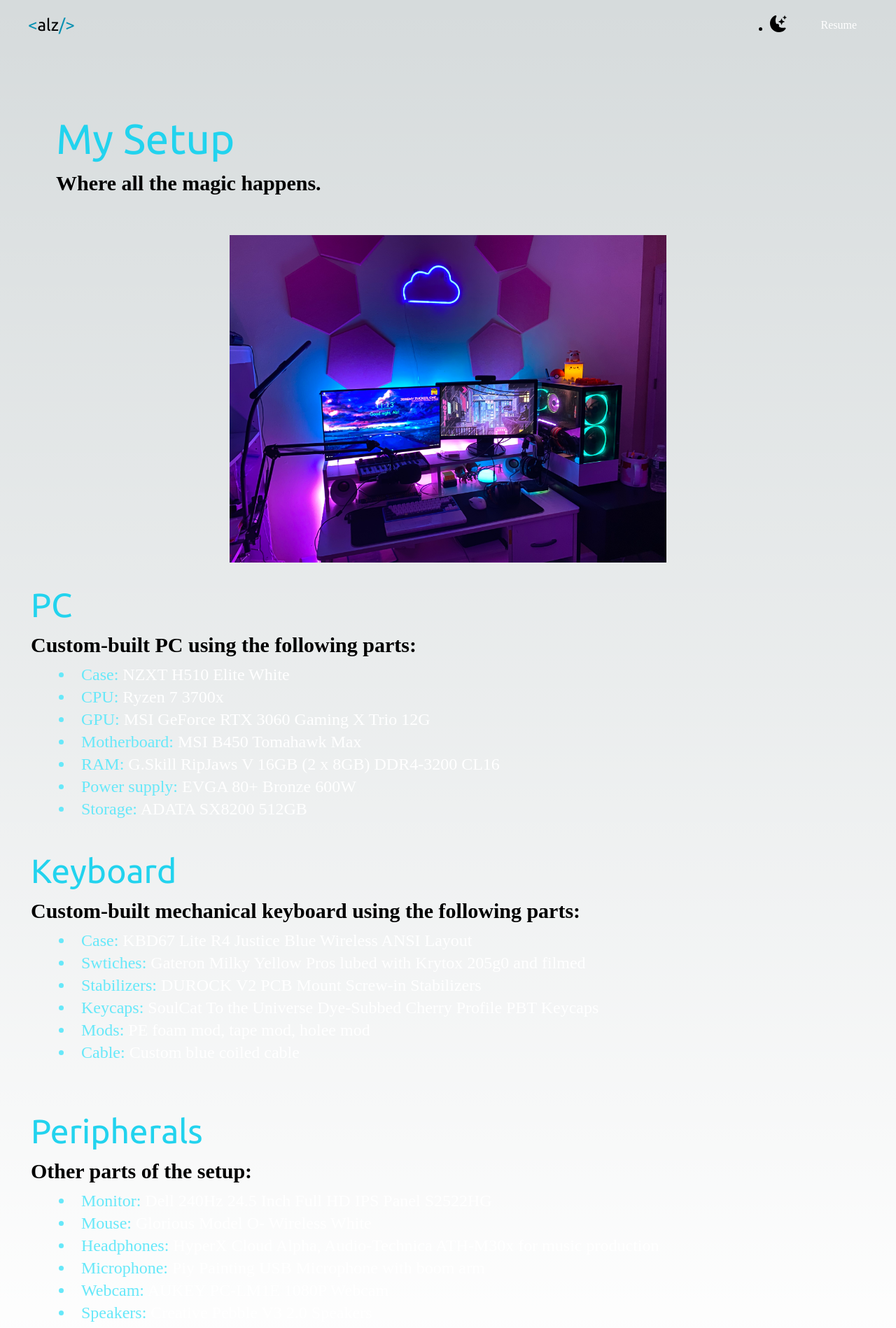
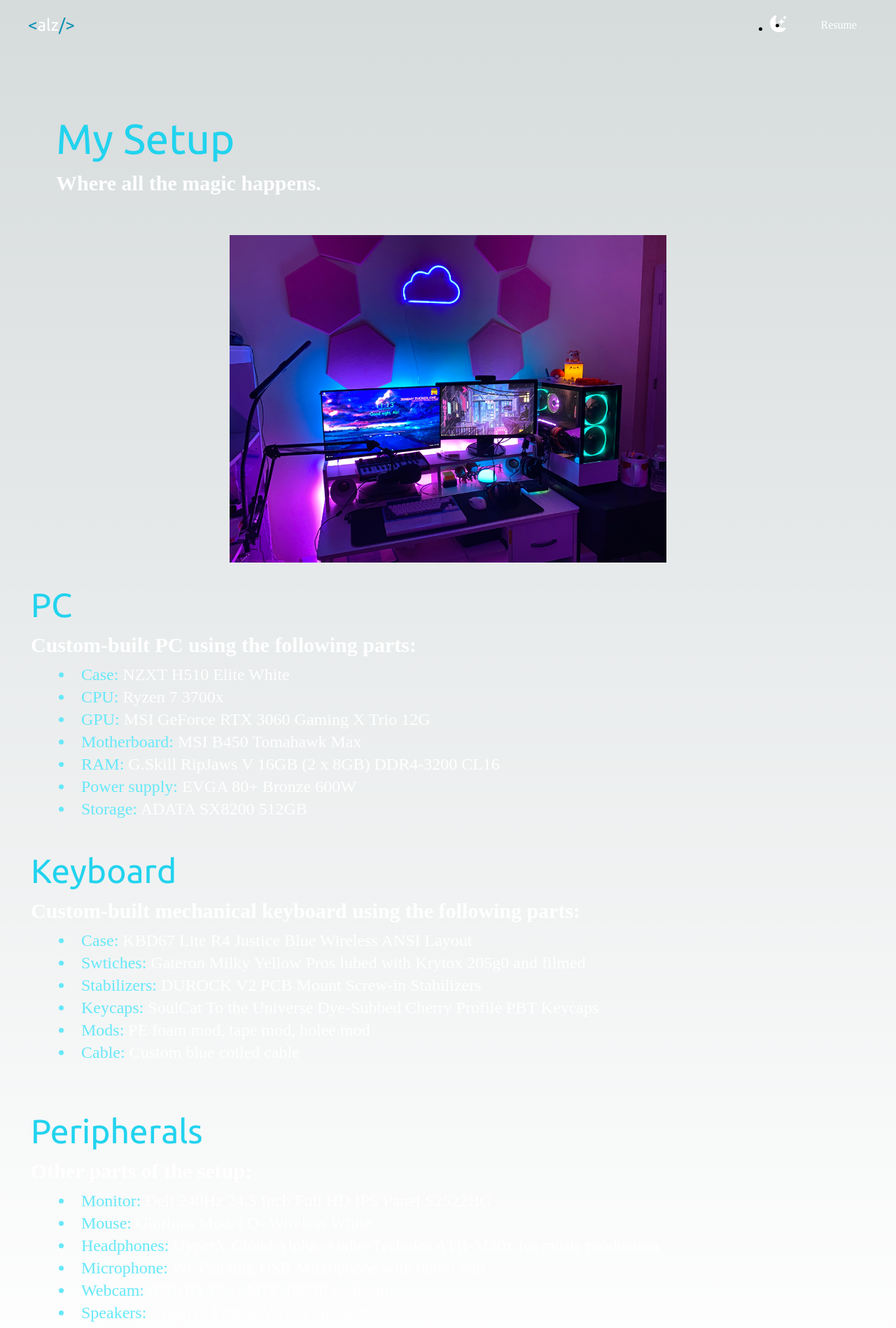
Before and after one commit to azhang45/alz, a Next.js app: page /setup in a window 1280 px wide. Shown: the top 1898 px of the page at 70% size. Built offline with nearby package versions, Linux system fonts and the light colour scheme.

Commit message:
light mode fixes

```diff
--- a/src/pages/index.js
+++ b/src/pages/index.js
@@ -34,12 +34,12 @@ export default function Home() {
       <main className=' bg-gradient-to-br from-slate-900 to-violet-700 px-10'>
         <section className='min-h-screen'>
           <nav className='pt-5 pb-3 lg:pb-5 mb-12 flex justify-between'>
-            <a className='text-2xl font-ubuntu' href="">
+            <a className='text-white text-2xl font-ubuntu' href="">
               <span className=' text-cyan-600'>&lt;</span>alz<span className=' text-cyan-600'>&#47;&gt;</span>
             </a>
             <ul className='flex items-center'>
               <li>
-                <BsFillMoonStarsFill className='cursor-pointer text-2xl'/>
+                <BsFillMoonStarsFill className='text-white cursor-pointer text-2xl'/>
               </li>
               <li>
                 <a className='bg-gradient-to-br from-blue-700 to-cyan-500 text-white px-4 py-2 rounded-md ml-8' href="#">
@@ -51,7 +51,7 @@ export default function Home() {
 
           <div className='text-center px-10 lg:p-8'>
             <h2 className='text-6xl lg:py-3 text-cyan-400 font-medium font-ubuntu'>Alice Zhang</h2>
-            <h3 className='text-3xl md:py-2'>Developer, designer, engineer. Prospective entrepreneur.</h3>
+            <h3 className='text-white text-3xl md:py-2'>Developer, designer, engineer. Prospective entrepreneur.</h3>
             <p className='text-lg md:py-3 leading-8 text-gray-300'>
               Driven high school student with a passion for creating things.
             </p>
@@ -93,7 +93,7 @@ export default function Home() {
 
           {/* grid of prog projects */}
           <div>
-            <div className='py-10 px-10 md:px-24 xl:px-32 grid md:grid-cols-2 xl:grid-cols-4 gap-6'>
+            <div className=' text-white py-10 px-10 md:px-24 xl:px-32 grid md:grid-cols-2 xl:grid-cols-4 gap-6'>
 
               {/* project 1 */}
               <article className='flex flex-col'>
--- a/src/pages/progproj.jsx
+++ b/src/pages/progproj.jsx
@@ -8,12 +8,12 @@ export default function ProgProj() {
     <main className=' bg-gradient-to-br from-slate-900 to-violet-700 px-10'>
         <section>
             <nav className='py-5 mb-12 flex justify-between'>
-                <a className='text-2xl font-ubuntu' href="/">
+                <a className='text-white text-2xl font-ubuntu' href="/">
                 <span className=' text-cyan-600'>&lt;</span>alz<span className=' text-cyan-600'>&#47;&gt;</span>
                 </a>
                 <ul className='flex items-center'>
                 <li>
-                    <BsFillMoonStarsFill className='cursor-pointer text-2xl'/>
+                    <BsFillMoonStarsFill className='text-white cursor-pointer text-2xl'/>
                 </li>
                 <li>
                     <a className='bg-gradient-to-br from-blue-700 to-cyan-500 text-white px-4 py-2 rounded-md ml-8' href="#">
@@ -25,12 +25,12 @@ export default function ProgProj() {
 
             <div className='text-left py-3 px-1 md:px-8'>
                 <h2 className='text-6xl py-1 text-cyan-400 font-medium font-ubuntu'>Programming Projects</h2>
-                <h3 className='text-3xl py-2'>With front-ends that may not be as nice...</h3>
+                <h3 className='text-white text-3xl py-2'>With front-ends that may not be as nice...</h3>
             </div>
         </section>
 
         <section className='min-h-screen'>
-            <div className='py-10 px-16 md:px-32 xl:px-44 grid md:grid-cols-2 xl:grid-cols-4 gap-6'>
+            <div className='text-white py-10 px-16 md:px-32 xl:px-44 grid md:grid-cols-2 xl:grid-cols-4 gap-6'>
 
                 {/* project 1 */}
                 <article className='flex flex-col'>
--- a/src/pages/setup.jsx
+++ b/src/pages/setup.jsx
@@ -8,12 +8,12 @@ export default function Setup() {
         <main className=' bg-gradient-to-br from-slate-900 to-violet-700 px-10'>
             <section className='min-h-screen'>
                 <nav className='py-5 mb-12 flex justify-between'>
-                    <a className='text-2xl font-ubuntu' href="/">
+                    <a className='text-white text-2xl font-ubuntu' href="/">
                     <span className=' text-cyan-600'>&lt;</span>alz<span className=' text-cyan-600'>&#47;&gt;</span>
                     </a>
                     <ul className='flex items-center'>
                     <li>
-                        <BsFillMoonStarsFill className='cursor-pointer text-2xl'/>
+                        <BsFillMoonStarsFill className='text-white cursor-pointer text-2xl'/>
                     </li>
                     <li>
                         <a className='bg-gradient-to-br from-blue-700 to-cyan-500 text-white px-4 py-2 rounded-md ml-8' href="#">
@@ -25,7 +25,7 @@ export default function Setup() {
 
                 <div className='text-left p-10'>
                     <h2 className='text-6xl py-2 text-cyan-400 font-medium font-ubuntu'>My Setup</h2>
-                    <h3 className='text-3xl py-2'>Where all the magic happens.</h3>
+                    <h3 className='text-white text-3xl py-2'>Where all the magic happens.</h3>
                 </div>
 
                 <div className='relative flex justify-center mx-auto py-2 xl:px-72'>
@@ -38,7 +38,7 @@ export default function Setup() {
                     <h2 className='text-5xl py-2 text-cyan-400 font-medium font-ubuntu'>
                         PC
                     </h2>
-                    <h3 className=' text-3xl py-2'>
+                    <h3 className='text-white text-3xl py-2'>
                         Custom-built PC using the following parts:
                     </h3>
                     <div className='px-3 md:px-10 text-2xl text-cyan-300'>
@@ -71,7 +71,7 @@ export default function Setup() {
                     <h2 className='text-5xl py-2 text-cyan-400 font-medium font-ubuntu'>
                         Keyboard
                     </h2>
-                    <h3 className=' text-3xl py-2'>
+                    <h3 className='text-white text-3xl py-2'>
                         Custom-built mechanical keyboard using the following parts:
                     </h3>
                     <div className='px-3 md:px-10 text-2xl text-cyan-300'>
@@ -101,7 +101,7 @@ export default function Setup() {
                     <h2 className='text-5xl py-2 text-cyan-400 font-medium font-ubuntu'>
                         Peripherals
                     </h2>
-                    <h3 className=' text-3xl py-2'>
+                    <h3 className='text-white text-3xl py-2'>
                         Other parts of the setup:
                     </h3>
                     <div className='px-3 md:px-10 text-2xl text-cyan-300'>
```
